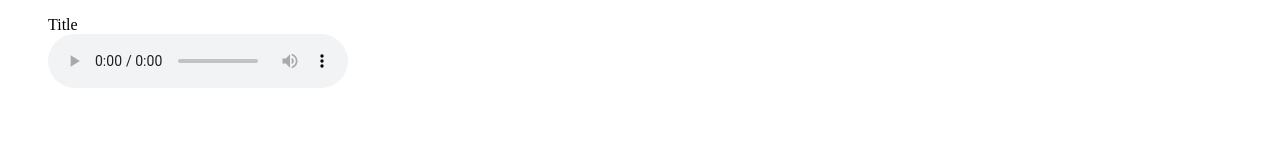
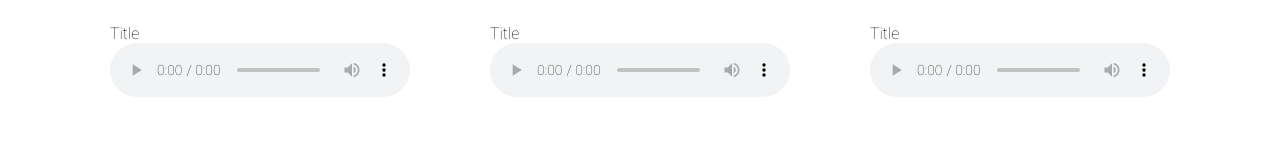
Before and after one commit to alisay/jenny, a plain HTML site: page index.html in a window 1280 px wide. Drawn offline with Linux system fonts and the light colour scheme.

Commit message:
add styling

```diff
--- a/index.html
+++ b/index.html
@@ -1,21 +1,43 @@
 <!DOCTYPE html>
 <html lang="en">
+
 <head>
     <meta charset="UTF-8">
     <meta http-equiv="X-UA-Compatible" content="IE=edge">
     <meta name="viewport" content="width=device-width, initial-scale=1.0">
     <title>Jenny Hickinbotham</title>
+    <link rel="stylesheet" type="text/css" href="style.css">
+    <link rel="preconnect" href="https://fonts.googleapis.com">
+    <link rel="preconnect" href="https://fonts.gstatic.com" crossorigin>
+    <link href="https://fonts.googleapis.com/css2?family=Roboto:wght@100&display=swap" rel="stylesheet">
+
 </head>
+
 <body>
     <figure>
         <figcaption>Title</figcaption>
-        <audio
-            controls
-            src="/media/song.mp3">
-                <a href="/media/song.mp3">
-                    Download audio
-                </a>
+        <audio controls src="/media/song.mp3">
+            <a href="/media/song.mp3">
+                Download audio
+            </a>
         </audio>
     </figure>
-    </body>
+    <figure>
+        <figcaption>Title</figcaption>
+        <audio controls src="/media/song.mp3">
+            <a href="/media/song.mp3">
+                Download audio
+            </a>
+        </audio>
+    </figure>
+    <figure>
+        <figcaption>Title</figcaption>
+        <audio controls src="/media/song.mp3">
+            <a href="/media/song.mp3">
+                Download audio
+            </a>
+        </audio>
+    </figure>
+</body>
+
 </html>
--- /dev/null
+++ b/style.css
@@ -0,0 +1,10 @@
+body {
+    font-family: 'Roboto', sans-serif;
+    display:flex;
+    justify-content: center;
+    flex-wrap: wrap;
+  }
+
+figure {
+    flex-basis: 50 %
+}
```
